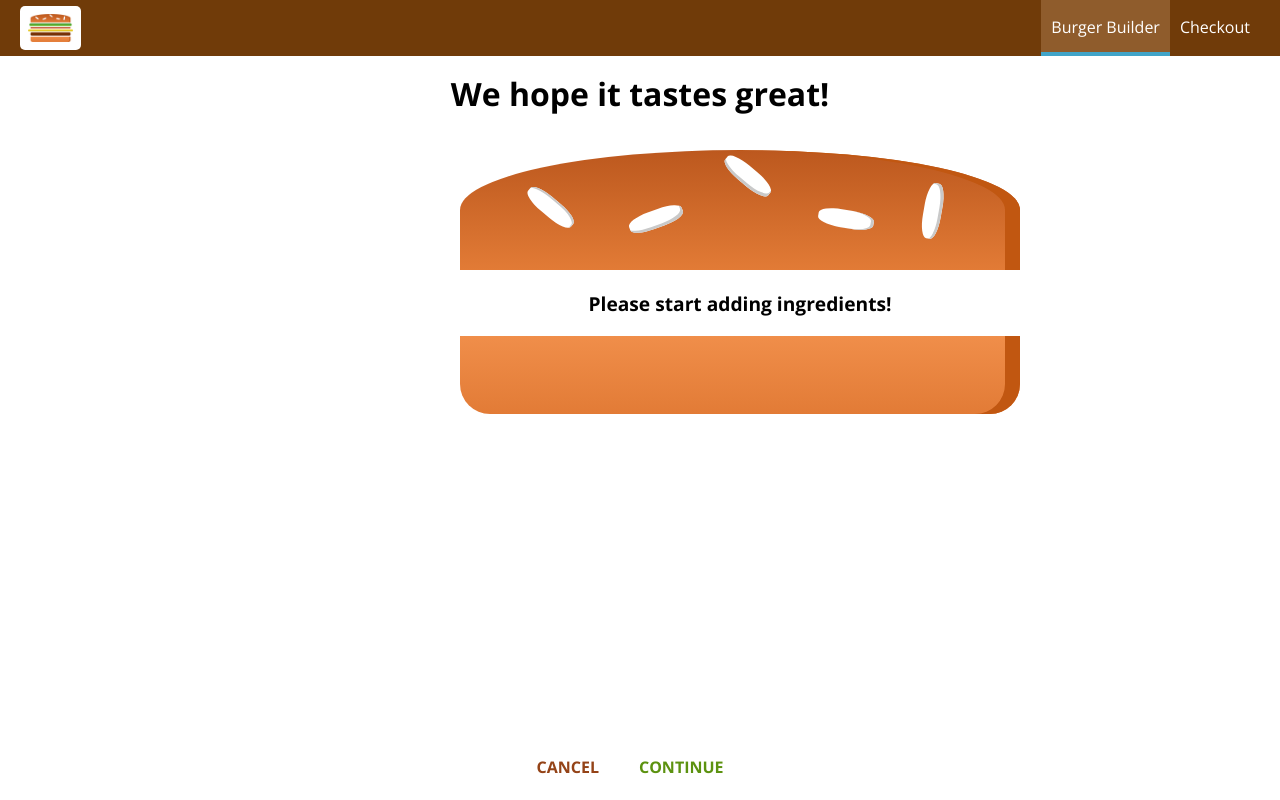
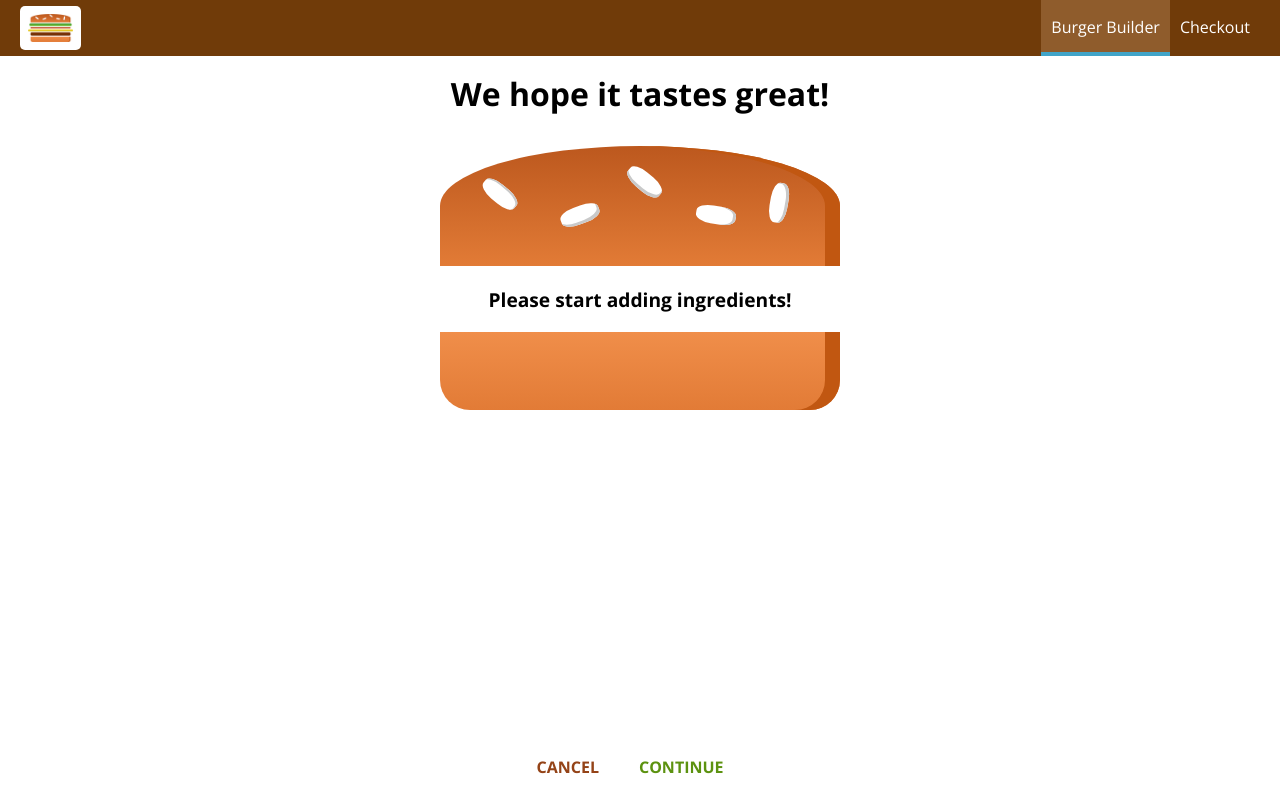
Before and after one commit to lwood54/burger-builder, a React (Create React App) app: page /checkout in a window 1280 px wide. Built offline with nearby package versions, Linux system fonts and the light colour scheme; the HTML template or start-up script is replaced by a standard one.

Commit message:
corrected some Burger.module.css styling

```diff
--- a/src/components/Burger/Burger.module.css
+++ b/src/components/Burger/Burger.module.css
@@ -17,14 +17,14 @@
 
 @media (min-width: 500px) and (min-height: 401px) {
     .Burger {
-    width: 450px;
+        width: auto;
         height: 400px;
     }
 }
 
 @media (min-width: 1000px) and (min-height: 700px) {
     .Burger {
-    width: 700px;
+        width: auto;
         height: 600px;
     }
 }
--- a/src/components/Order/CheckoutSummary/CheckoutSummary.js
+++ b/src/components/Order/CheckoutSummary/CheckoutSummary.js
@@ -9,8 +9,6 @@ const checkoutSummary = props => {
         <div className={classes.CheckoutSummary}>
             <h1>We hope it tastes great!</h1>
             <div style={{ width: '100%', margin: 'auto' }}>
-                {' '}
-                {/* SOMETHING WRONG WITH BURGER STYLE HERE */}
                 <Burger ingredients={props.ingredients} />
             </div>
             <Button btnType="Danger" clicked={props.checkoutCanceled}>
--- a/src/containers/ContactData/ContactData.module.css
+++ b/src/containers/ContactData/ContactData.module.css
@@ -2,6 +2,10 @@
     margin: 20px auto;
     width: 80%;
     text-align: center;
+    box-shadow: 0 2px 3px #ccc;
+    border: 1px solid #eee;
+    padding: 10px;
+    box-sizing: border-box;
 }
 
 .Input {
```
Lines whose indentation alone changed are shown as unchanged.
